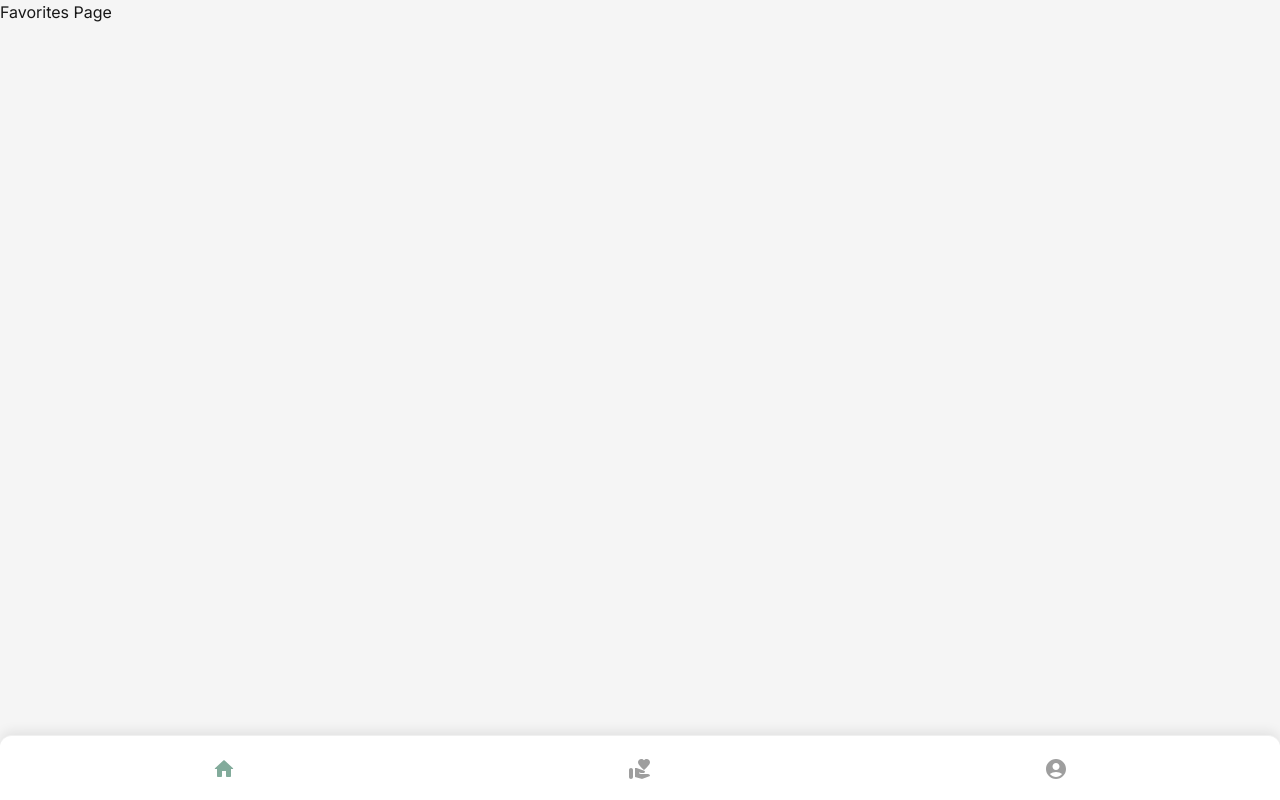
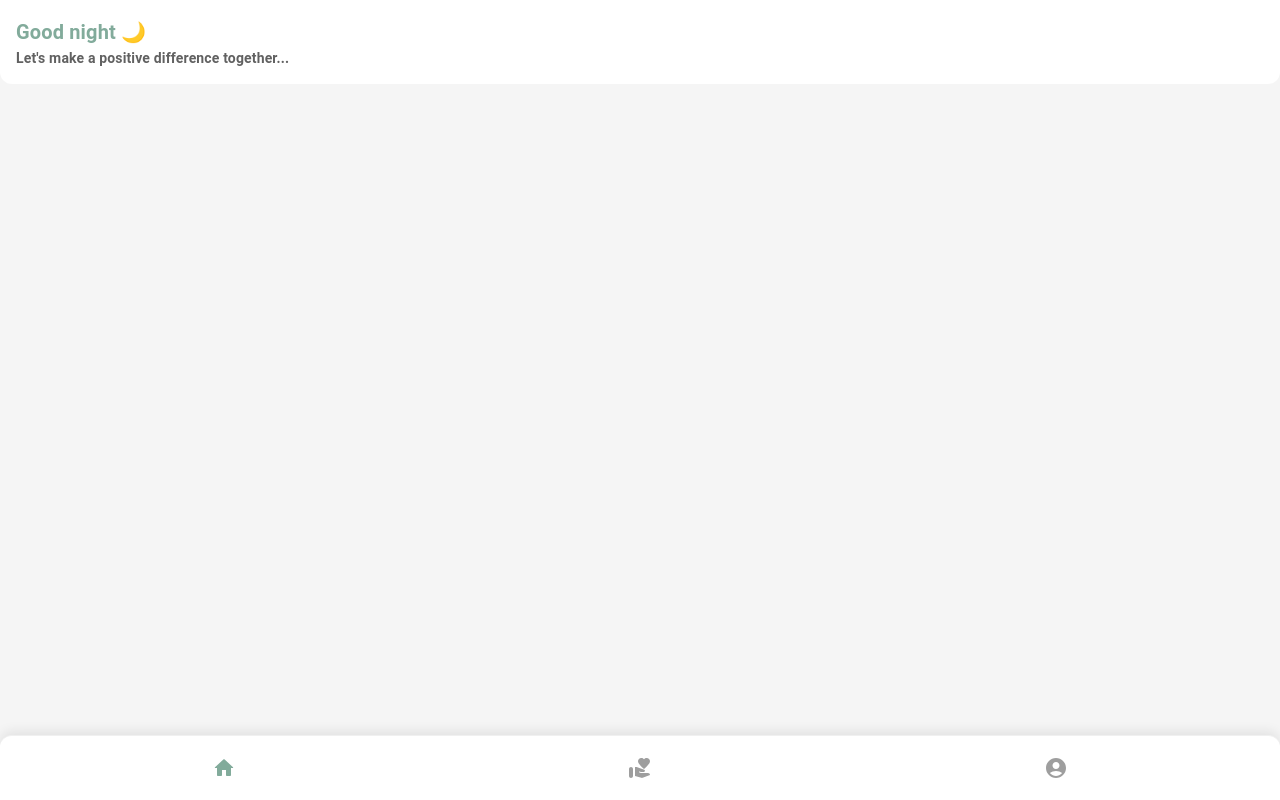
Before and after one commit to Roya9022/donation-app, a Next.js app: page /home in a window 1280 px wide. Built offline with nearby package versions, Linux system fonts and the light colour scheme.

Commit message:
feat(home-page): some styles and greeting added

```diff
--- a/src/app/globals.css
+++ b/src/app/globals.css
@@ -1,4 +1,6 @@
-@import 'tailwindcss';
+@import 'tailwindcss/preflight';
+@tailwind utilities;
+@reference "tailwindcss";
 
 :root {
   --background: #f5f5f5;
@@ -9,7 +11,41 @@
 
 body,
 #__next {
-  background-color: var(--background) !important;
+  font-family: var(--font-sans), Arial, Helvetica, sans-serif;
+  background: var(--background);
   color: var(--foreground);
-  font-family: var(--font-sans), Arial, Helvetica, sans-serif;
 }
+
+/* TODO: Fix
+/* @layer components {
+  .title-lg {
+    @apply text-3xl font-bold leading-snug;
+  }
+
+  .title-md {
+    @apply text-2xl font-semibold leading-normal;
+  }
+
+  .subtitle {
+    @apply text-lg font-medium leading-relaxed;
+  }
+
+  .body {
+    @apply text-base font-normal leading-relaxed;
+  }
+
+  .caption {
+    @apply text-sm font-normal leading-snug;
+  }
+  .subtitle {
+    @apply text-lg font-medium leading-relaxed;
+  }
+
+  .body {
+    @apply text-base font-normal leading-relaxed;
+  }
+
+  .caption {
+    @apply text-sm font-normal leading-snug;
+  }
+} */
--- a/src/app/home/page.tsx
+++ b/src/app/home/page.tsx
@@ -1,5 +1,7 @@
+import Greeting from '@/components/features/home/Greeting';
+
 const HomePage: React.FC = () => {
-  return <div>Favorites Page</div>;
+  return <Greeting />;
 };
 
 export default HomePage;
--- a/src/app/layout.tsx
+++ b/src/app/layout.tsx
@@ -1,12 +1,13 @@
 'use client';
 
-import { Inter } from 'next/font/google';
+import { Poppins } from 'next/font/google';
 import { EmotionCacheProvider } from '@/providers/EmotionCache';
 import './globals.css';
 
-const inter = Inter({
+const poppins = Poppins({
   subsets: ['latin'],
-  variable: '--font-sans',
+  weight: ['300', '400', '500', '600', '700'], // adjust as needed
+  variable: '--font-poppins',
 });
 
 type Props = {
@@ -16,7 +17,7 @@ type Props = {
 export default function RootLayout({ children }: Props) {
   return (
     <html lang="en">
-      <body className={`${inter.variable} antialiased`}>
+      <body className={`${poppins.variable} antialiased`}>
         <EmotionCacheProvider>{children}</EmotionCacheProvider>
       </body>
     </html>
--- /dev/null
+++ b/src/components/features/home/Greeting.tsx
@@ -0,0 +1,27 @@
+'use client';
+
+import { Typography } from '@mui/material';
+import text from '@/content/text.json';
+import { colors } from '@/theme/colors';
+import { getGreeting } from '@/utils/getGreeting';
+
+const Greeting: React.FC = () => {
+  const greeting = getGreeting();
+
+  // TODO: replace username with name from auth
+  const userFirstName: string | null = null;
+  const displayGreeting = userFirstName ? `${greeting}, ${userFirstName}` : greeting;
+
+  return (
+    <div className="px-4 py-4 bg-white rounded-b-[12px]">
+      <Typography variant="h6" fontWeight={600} sx={{ color: colors.primary }}>
+        {displayGreeting}
+      </Typography>
+      <Typography variant="body2" fontWeight={600} sx={{ color: colors.text.secondary }}>
+        {text.home.greeting.together}
+      </Typography>
+    </div>
+  );
+};
+
+export default Greeting;
--- a/src/content/text.json
+++ b/src/content/text.json
@@ -1,6 +1,9 @@
 {
   "home": {
-    "title": "Welcome kind stranger!",
+    "greeting": {
+      "title": "Welcome patron!",
+      "together": "Let's make a positive difference together..."
+    },
     "description": "Help make a difference by donating to causes that matter. Your support changes lives."
   },
   "bottomNavigation": {
--- a/src/theme/colors.ts
+++ b/src/theme/colors.ts
@@ -3,6 +3,7 @@ export const colors = {
     primary: '#212121',
     secondary: '#616161',
     disabled: '#9e9e9e',
+    neutral: '#525252',
   },
 
   primary: '#82AB9B',
--- a/src/theme/typography.ts
+++ /dev/null
@@ -1,13 +0,0 @@
-export const typography = {
-  fontFamily: `'Geist Sans', 'Geist Mono', Arial, sans-serif`,
-  fontSize: {
-    small: 12,
-    medium: 16,
-    large: 20,
-  },
-  fontWeight: {
-    regular: 400,
-    medium: 500,
-    bold: 600,
-  },
-};
--- /dev/null
+++ b/src/utils/getGreeting.ts
@@ -0,0 +1,8 @@
+export function getGreeting(): string {
+  const hour = new Date().getHours();
+
+  if (hour < 5) return 'Good night 🌙';
+  if (hour < 12) return 'Good morning ☀️';
+  if (hour < 17) return 'Good afternoon 🌤️';
+  return 'Good evening 🌙';
+}
--- a/tailwind.config.ts
+++ b/tailwind.config.ts
@@ -1,40 +1,45 @@
 import type { Config } from 'tailwindcss';
 
 const config: Config = {
-  content: ['./app/**/*.{js,ts,jsx,tsx}', './components/**/*.{js,ts,jsx,tsx}'],
+  content: [
+    './app/**/*.{js,ts,jsx,tsx,css}',
+    './components/**/*.{js,ts,jsx,tsx,css}',
+    './src/**/*.{js,ts,jsx,tsx,css}', // include src CSS files too
+  ],
   theme: {
     extend: {
       colors: {
+        'text-primary': '#212121',
+        'text-secondary': '#616161',
+        'text-disabled': '#9e9e9e',
+        primary: '#82AB9B',
+        secondary: '#5C3167',
+        secondaryLight: '#7A4B86',
         'dark-text': '#1C1C1C',
         'dark-grey': '#323232',
         shadow: '#F0F0F0',
         white: '#FFFFFF',
         pastel: {
-          yellow: {
-            light: '#CFC27B',
-            dark: '#B3A76A',
-          },
-          blue: {
-            light: '#BFCEEC',
-            dark: '#96A6C5',
-          },
-          pink: {
-            light: '#EAC1DD',
-            dark: '#D5A4C4',
-          },
-          green: {
-            light: '#82AB9B',
-            dark: '#6D8F81',
-          },
-          purple: {
-            light: '#ACACE6',
-            dark: '#8585B3',
-          },
+          yellow: { light: '#CFC27B', dark: '#B3A76A' },
+          blue: { light: '#BFCEEC', dark: '#96A6C5' },
+          pink: { light: '#EAC1DD', dark: '#D5A4C4' },
+          green: { light: '#82AB9B', dark: '#618074' },
+          purple: { light: '#ACACE6', dark: '#8585B3' },
         },
+      },
+      fontFamily: {
+        sans: ['Poppins', 'Arial', 'Helvetica', 'sans-serif'],
+        mono: ['Geist Mono', 'Courier New', 'monospace'],
+      },
+      fontSize: {
+        'title-xl': ['2rem', { lineHeight: '2.5rem', fontWeight: '700' }],
+        'title-lg': ['1.75rem', { lineHeight: '2.25rem', fontWeight: '600' }],
+        'title-md': ['1.5rem', { lineHeight: '2rem', fontWeight: '600' }],
+        subtitle: ['1.125rem', { lineHeight: '1.75rem', fontWeight: '500' }],
+        body: ['1rem', { lineHeight: '1.5rem', fontWeight: '400' }],
+        caption: ['0.875rem', { lineHeight: '1.25rem', fontWeight: '400' }],
       },
     },
   },
   plugins: [],
 };
-
-export default config;
```
Also changed, not shown: tsconfig.json (+5 -13 lines).
